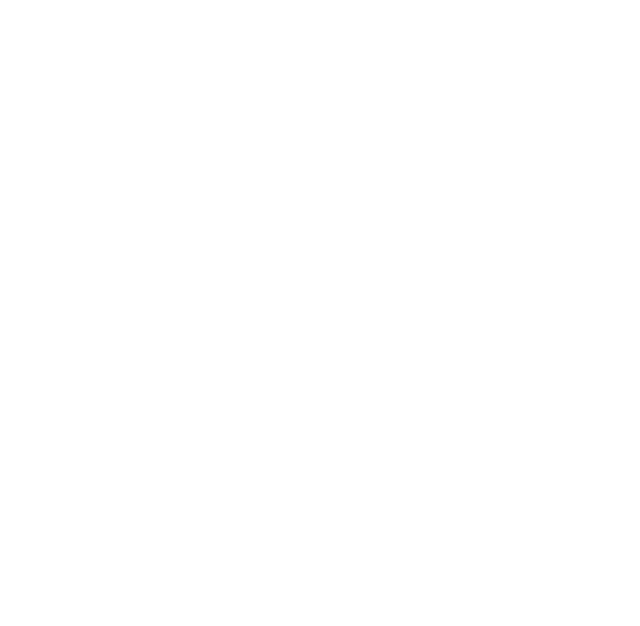
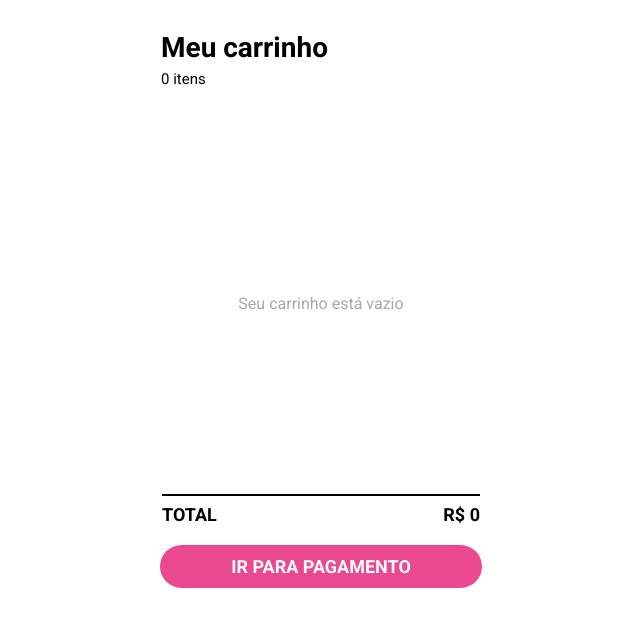
Before and after one commit to marcelo-mf/DrivenShop-Front, a React (Create React App) app: page /cart in a window 1280 px wide. Before the commit this address had no page. Shown: the top 626 px of the page, without its empty margins (319-959 px from the left). Built offline with nearby package versions, Linux system fonts and the light colour scheme; a web font is replaced by a local one.

Commit message:
General layout for cart page

```diff
--- a/src/App.js
+++ b/src/App.js
@@ -1,6 +1,7 @@
 import Signin from "./pages/signIn/SignIn"
 import { BrowserRouter, Routes, Route } from "react-router-dom";
 import Signup from "./pages/signUp/Signup";
+import Cart from "./pages/cart/Cart";
 
 export default function App() {
     return(
@@ -8,6 +9,7 @@
             <Routes>
                 <Route path='/login' element={<Signin />}/>
                 <Route path='/signup' element={<Signup />}/>
+                <Route path='/cart' element={<Cart />}/>
             </Routes>
         </BrowserRouter>
     )
--- /dev/null
+++ b/src/pages/cart/Cart.js
@@ -0,0 +1,38 @@
+import { useEffect } from "react";
+import { useState } from "react/cjs/react.development";
+import { Container } from "../../components";
+import { Container2, Header, StyledLink2, Subtotal } from "./style";
+
+
+export default function Cart() {
+    const [order, setOrder] = useState([])
+    const [total, setTotal] = useState(0)
+
+    useEffect(() => {
+        let sum = 0
+        for(let i = 0; i < order.length; i++) {
+            sum += order[i].value
+        }
+
+        setTotal(sum)
+    },[])
+
+    return(
+        <Container>
+            <Header>
+                Meu carrinho
+                <p>{order.length} itens</p>
+            </Header>
+            <Container2>
+                {order.length === 0
+                ? <Container><p>Seu carrinho está vazio</p></Container>
+                : order}
+            </Container2>
+            <Subtotal>
+                <p>TOTAL</p>
+                <p>R$ {total}</p>
+            </Subtotal>
+            <StyledLink2 to='/'>IR PARA PAGAMENTO</StyledLink2>
+        </Container>
+    )
+}
--- /dev/null
+++ b/src/pages/cart/style.js
@@ -0,0 +1,66 @@
+import { Link } from "react-router-dom";
+import styled from "styled-components";
+
+const Header = styled.div`
+    display: flex;
+    flex-direction: column;
+    font-weight: bold;
+    font-size: 28px;
+    color: #000000;
+    margin-top: 34px;
+    width: 320px;
+
+    p {
+        font-size: 15px;
+        font-weight: normal;
+        margin-top: 10px;
+        margin-bottom: 26px;
+    }
+`
+
+const Container2 = styled.div`
+    display: flex;
+    flex-direction: column;
+    height: 381px;
+    overflow: auto;
+    width: 320px;
+
+    p {
+        color: #a7a7a7;
+    }
+`
+
+const Subtotal = styled.div`
+    width: 318px;
+    display: flex;
+    padding-top: 10px;
+    border-top: 2px solid #000000;
+    justify-content: space-between;
+
+    font-weight: bold;
+    font-size: 18px;
+    color: #000000;
+    margin-bottom: 21px;
+`
+
+const StyledLink2 = styled(Link)`
+    width: 322px;
+    height: 43px;
+    background: #EA498F;
+    border-radius: 30px;
+    display: flex;
+    justify-content: center;
+    align-items: center;
+
+    font-weight: 800;
+    font-size: 18px;
+    color: #FFFFFF;
+`
+
+
+export {
+    Header,
+    Container2,
+    Subtotal,
+    StyledLink2
+}
--- a/src/pages/signIn/SignIn.js
+++ b/src/pages/signIn/SignIn.js
@@ -24,7 +24,7 @@
             <Form onSubmit={handleSubmit}>
                 <Input type='email' placeholder='email' name='email' value={formData.email} onChange={handleChange} disabled={isDisabled} required/>
                 <Input type='password' placeholder='senha' name='password' value={formData.password} onChange={handleChange} disabled={isDisabled} required/>
-                <Button type="submit" disabled={isDisabled}>Entrar</Button>
+                <Button type="submit" disabled={isDisabled}>ENTRAR</Button>
             </Form>
             <StyledLink to='/signup'>Não possui cadastro? Clique aqui!</StyledLink>
         </Container>
--- a/src/pages/signUp/Signup.js
+++ b/src/pages/signUp/Signup.js
@@ -31,7 +31,7 @@
                 <Input type="text" placeholder="CPF" name="cpf" onChage={handleData} value={formData.cpf} disabled={isDisabled} required/>
                 <Input type="password" placeholder="Senha" name="password" onChange={handleData} value={formData.password} disabled={isDisabled} required/>
                 <Input type="password" placeholder="Confirme a senha" name="password confirmation" onChange={handleConfirmation} value={passwordConfirmation.password} disabled={isDisabled} required/>
-                <Button type="submit" disabled={isDisabled}>Cadastrar</Button>
+                <Button type="submit" disabled={isDisabled}>CADASTRAR</Button>
             </Form>
             <StyledLink to='/login'>Já possui cadastro? Clique aqui!</StyledLink>
         </Container>
```
